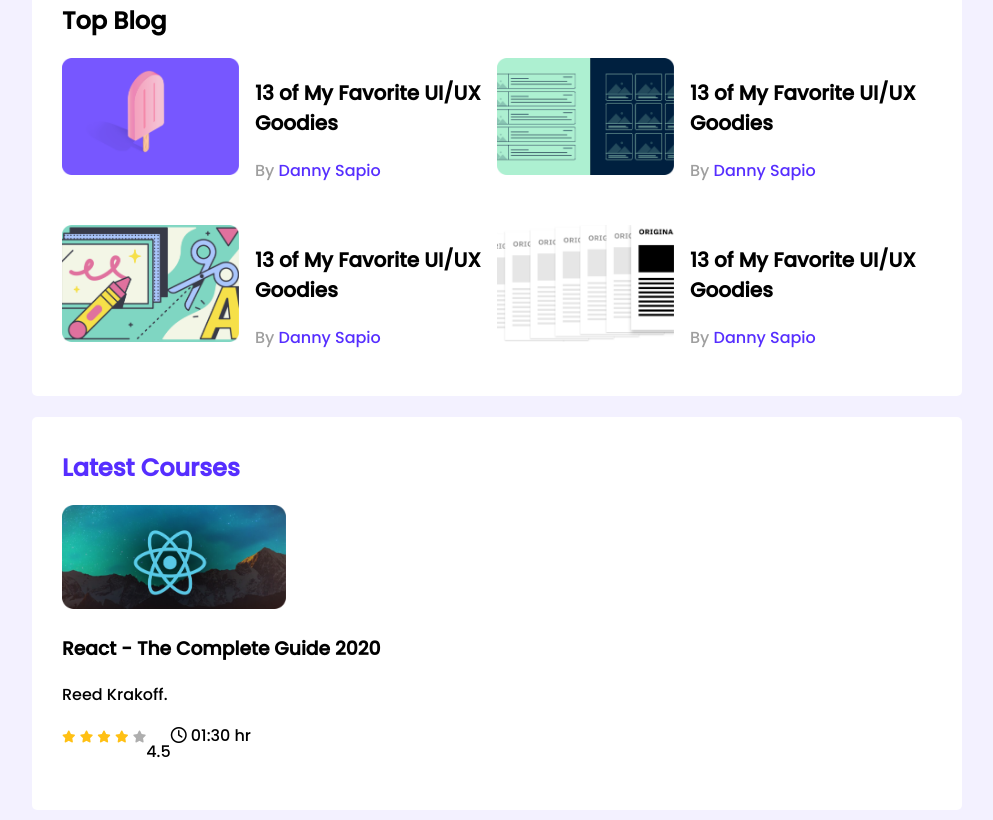
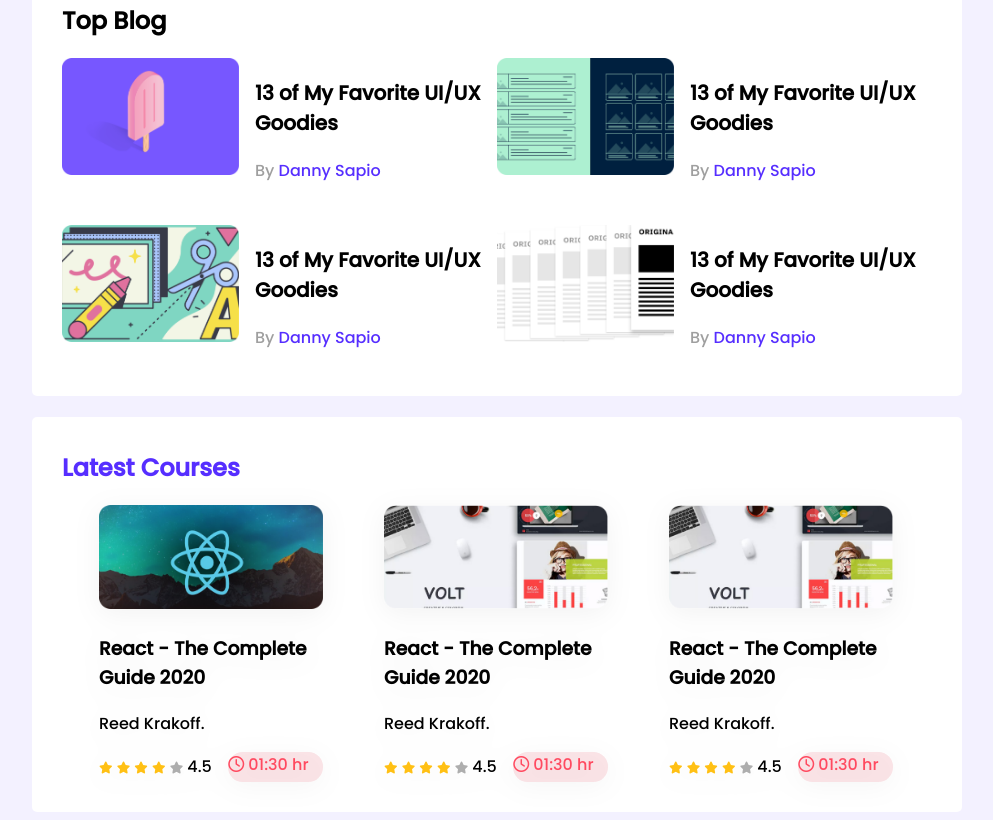
Before and after one commit to shoumikahmed/leader-board-css3, a plain HTML site: page index.html in a window 1280 px wide. Shown: the part 328-1148 px from the top of the page, without its empty margins (143-1136 px from the left). Drawn offline with Linux system fonts and the light colour scheme.

Commit message:
new added

```diff
--- a/index.html
+++ b/index.html
@@ -104,8 +104,54 @@
                                 <i class="fas fa-star filled"></i>
                                 <i class="fas fa-star filled"></i>
                                 <i class="fas fa-star empty"></i>
+                                <span>4.5</span>
                             </div>
-                            <p>4.5</p>
+                            <div class="course-duration">
+                                <i class="far fa-clock"></i>
+                                01:30 hr
+                            </div>
+                        </div>
+                    </div>
+                </div>
+                <div class="course">
+                    <div class="course-banner">
+                        <img src="images/courses/course-2.png" alt="">
+                    </div>
+                    <div class="banner-detail">
+                        <h3 class="course-title">React - The Complete Guide 2020</h3>
+                        <p class="course-author">Reed Krakoff.</p>
+                        <div class="course-info">
+                            <div>
+                                <i class="fas fa-star filled"></i>
+                                <i class="fas fa-star filled"></i>
+                                <i class="fas fa-star filled"></i>
+                                <i class="fas fa-star filled"></i>
+                                <i class="fas fa-star empty"></i>
+                                <span>4.5</span>
+                            </div>
+                            <div class="course-duration">
+                                <i class="far fa-clock"></i>
+                                01:30 hr
+                            </div>
+                        </div>
+                    </div>
+                </div>
+                <div class="course">
+                    <div class="course-banner">
+                        <img src="images/courses/course-2.png" alt="">
+                    </div>
+                    <div class="banner-detail">
+                        <h3 class="course-title">React - The Complete Guide 2020</h3>
+                        <p class="course-author">Reed Krakoff.</p>
+                        <div class="course-info">
+                            <div>
+                                <i class="fas fa-star filled"></i>
+                                <i class="fas fa-star filled"></i>
+                                <i class="fas fa-star filled"></i>
+                                <i class="fas fa-star filled"></i>
+                                <i class="fas fa-star empty"></i>
+                                <span>4.5</span>
+                            </div>
                             <div class="course-duration">
                                 <i class="far fa-clock"></i>
                                 01:30 hr
--- a/styles/style.css
+++ b/styles/style.css
@@ -77,12 +77,32 @@
     color: #562EFF;
 }
 /* latest course */
+.courses{
+    display: flex;
+    grid-template-columns: repeat(3, 1fr);
+    grid-column-gap: 24px;
+    width: 253px;
+    filter: drop-shadow(0px 5.34229px 13.3557px rgba(0, 0, 0, 0.05));
+}
+.course{
+    margin-left: 37px;
+
+}
 .courses .course img{
     width: 224px;
     height: 104px;
 }
 .course-info{
     display: flex;
+    align-items: center;
+    justify-content: space-between;
+}
+.course-duration{
+    Width: 94.83px;
+    height: 29.38px;
+    color: #FF4A60;
+    background-color: #f8d7dbb0;
+    border-radius: 14.6913px;
 }
 .fa-star{
     font-size: 12px;
@@ -93,3 +113,35 @@
 .fa-star.empty{
     color: #AEAEAE;
 }
+/*--------------------
+    Media Queries
+--------------------- */
+
+
+/* Mobile Phones */
+@media only screen and (max-width:688px) {
+    .container{
+        width: 100%;
+    }
+    .players, .blogs, .courses {
+        grid-template-columns: repeat(1,1fr);
+    }
+    .player, .blogs {
+        flex-direction: column;
+    }
+
+}
+@media only screen and (min-width:688px) and (max-width:992px) {
+    .container{
+        width: 100%;
+
+    }
+    .players, .courses{
+        grid-template-columns: repeat(2, 1fr);
+    }
+    .blogs{
+        grid-template-columns: repeat(1,1fr);
+
+    }
+
+}
```
